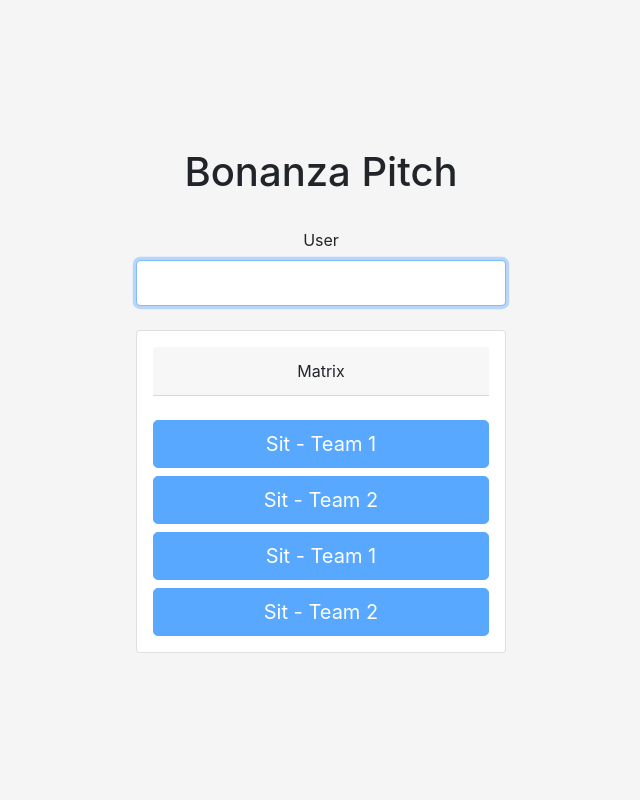
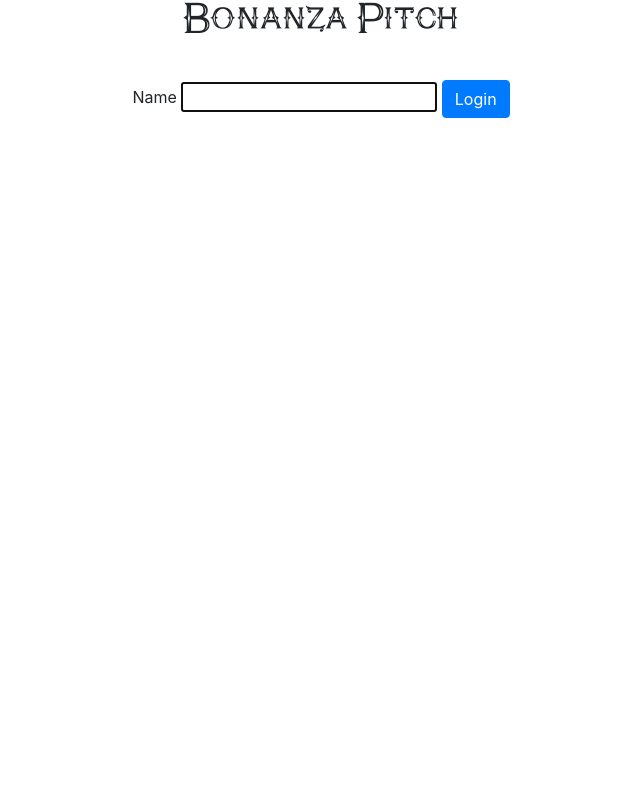
Before and after one commit to mwileczka/bonanza-pitch, a Flask app: page / in a window 1280 px wide. Shown: the whole page, without its empty margins (319-959 px from the left). Run offline with Flask 2, Linux system fonts and the light colour scheme; some libraries are stand-ins or nearby versions.

Commit message:
New login page. Dynamic tables. Add and remove tables.

```diff
--- a/app.py
+++ b/app.py
@@ -38,37 +38,66 @@ thread_lock = Lock()
 # console.setLevel(logging.DEBUG)
 # logging.getLogger('').addHandler(console)
 
-@app.route('/', methods=['GET', 'POST'])
-def index():
-    return render_template('lobby.html')
-
-
 def version_tick():
     return math.floor(time.time())
 
-
 app.jinja_env.globals.update(version_tick=version_tick)
 
+@app.route('/', methods=['GET','POST'])
+def index():
+    if request.method == 'POST':
+        session.pop('username', None)
+        session.pop('is_bot', None)
+        session.pop('table', None)
+        session.pop('seat', None)
+
+    if 'username' in session:
+        return redirect(url_for('lobby'))
+    return render_template('login.html')
+
+@app.route('/lobby', methods=['GET', 'POST'])
+def lobby():
+    if request.method == 'POST':
+        if 'table' in request.form:
+            new_table_name = request.form['table']
+            if new_table_name not in tables:
+                tables[new_table_name] = Table(id=new_table_name)
+        else:
+            username = request.form['username']
+            is_bot = bool(request.form['bot'])
+            # Store the data in session
+            session['username'] = username
+            session['is_bot'] = is_bot
+        # TODO add check for avail seat here
+
+    if session.get('username') is not None:
+        return render_template('lobby.html', session=session, tables=tables)
+    else:
+        return redirect(url_for('index'))
 
 @app.route('/table', methods=['GET', 'POST'])
 def table():
     if request.method == 'POST':
-        username = request.form['username']
+        if 'username' in request.form:
+            username = request.form['username']
+            session['username'] = username
+        if 'is_bot' in request.form:
+            is_bot = bool(request.form['bot'])
+            session['is_bot'] = is_bot
+
         table = request.form['table']
         seat = int(request.form['seat'])
-        is_bot = bool(request.form['bot'])
+
         # Store the data in session
-        session['username'] = username
         session['table'] = table
         session['seat'] = seat
-        session['is_bot'] = is_bot
+
         # TODO add check for avail seat here
+
+    if session.get('table') is not None:
         return render_template('table.html', session=session)
     else:
-        if session.get('username') is not None:
-            return render_template('table.html', session=session)
-        else:
-            return redirect(url_for('index'))
+        return redirect(url_for('index'))
 
 
 class WebPlayer(Player):
@@ -120,6 +149,8 @@ class TableNamespace(Namespace):
 
         t.re_request(seat)
 
+        update_lobby()
+
     def on_text(self, message):
         table_name = session.get('table')
         username = session.get('username')
@@ -138,10 +169,13 @@ class TableNamespace(Namespace):
         del session['seat']
 
         t = tables.get(table_name)
-        t.seats[seat_idx].player = None
-        t.seats[seat_idx].state = Seat.State.Disconnected
+        if t:
+            t.seats[seat_idx].player = None
+            t.seats[seat_idx].state = Seat.State.Disconnected
 
         emit('status', {'msg': f'{username} has left the table.'}, room=table_name)
+
+        update_lobby()
 
     def on_disconnect(self):
         table_name = session.get('table')
@@ -153,8 +187,9 @@ class TableNamespace(Namespace):
         emit('status', {'msg': username + ' has been disconnected.'}, room=table_name)
 
         t = tables.get(table_name)
-        t.seats[seat_idx].player = None
-        t.seats[seat_idx].state = Seat.State.Disconnected
+        if t:
+            t.seats[seat_idx].player = None
+            t.seats[seat_idx].state = Seat.State.Disconnected
 
         if request.sid == players[username].ws_token:
             players[username].ws_token = None
@@ -234,10 +269,13 @@ class TableNamespace(Namespace):
         t.suit(args)
 
 
+def update_lobby():
+    socketio.emit('lobby', [t.get_lobby_json() for t in tables.values()], to='lobby', namespace='/lobby')
+
 class LobbyNamespace(Namespace):
     def on_req_lobby(self):
         print('on_req_lobby')
-        emit('lobby', [t.get_lobby_json() for t in tables.values()])
+        update_lobby()
 
     def on_disconnect(self):
         username = session.get('username')
@@ -249,6 +287,21 @@ class LobbyNamespace(Namespace):
         print('connect', username)
         join_room('lobby')
 
+    def on_create(self, table_name):
+        print('create', table_name)
+        if table_name not in tables:
+            tables[table_name] = Table(table_name)
+
+        update_lobby()
+
+    def on_delete(self, table_name):
+        print('delete', table_name)
+        t = tables.pop(table_name, None)
+        if t:
+            t.kick()
+
+        update_lobby()
+
 
 socketio.on_namespace(TableNamespace('/table'))
 socketio.on_namespace(LobbyNamespace('/lobby'))
--- a/static/styles/style.css
+++ b/static/styles/style.css
@@ -1,47 +1,21 @@
 html,
 body {
-  height: 100%;
+
 }
 
 body {
-  display: -ms-flexbox;
-  display: flex;
-  -ms-flex-align: center;
-  align-items: center;
-  padding-top: 40px;
-  padding-bottom: 40px;
-  background-color: #f5f5f5;
+
 }
 
-.form-signin {
-  width: 100%;
-  max-width: 400px;
-  padding: 15px;
-  margin: auto;
+@font-face {
+  font-family: PokerKings;
+  src: url('PokerKings.ttf');
 }
 
-.form-signin .form-control {
-  position: relative;
-  box-sizing: border-box;
-  height: auto;
-  padding: 10px;
-  font-size: 16px;
+.poker_kings {
+  font-family: PokerKings;
 }
-.form-signin .form-control:focus {
-  z-index: 2;
+
+.seat-red {
+
 }
-@import url('https://fonts.googleapis.com/css2?family=Roboto:wght@500&display=swap');
-.chatwindow{
-  position: absolute;
-	top:50;
-	bottom: 50;
-	left: 0;
-  right: 0;
-  margin: auto;
-  width: 100%;
-  padding: 30px;
-}
-h2{
-  text-align: center;
-  font-family: 'Roboto', sans-serif;
-}
--- a/templates/lobby.html
+++ b/templates/lobby.html
@@ -3,7 +3,7 @@
 
 <head>
     <title>Bonanza Pitch</title>
-    <!--Link to CSS -->
+
     <link rel="shortcut icon" type="image/png" href="{{ url_for('static', filename='img/favicon.png') }}">
     <link rel="stylesheet" href="https://cdn.jsdelivr.net/npm/bootstrap@4.6.0/dist/css/bootstrap.min.css"
           integrity="sha384-B0vP5xmATw1+K9KRQjQERJvTumQW0nPEzvF6L/Z6nronJ3oUOFUFpCjEUQouq2+l" crossorigin="anonymous">
@@ -21,39 +21,100 @@
 
             socket.on('lobby', function (data) {
                 console.log(data)
-                for (let idx = 0; idx < 4; idx++) {
-                    if (data[0]['seats'][idx] == null) {
-                        $('#seat' + idx).text('AVAILABLE - Team ' + (idx % 2 + 1))
-                        $('#seat' + idx).prop('disabled', false);
-                    } else {
-                        $('#seat' + idx).text(data[0]['seats'][idx] + ' - Team ' + (idx % 2 + 1))
-                        $('#seat' + idx).prop('disabled', true);
+
+                var container = document.getElementById("table-container");
+                var content = "";
+
+                for (const table of data) {
+                    var seat_captions = [];
+                    var seat_clicks = [];
+                    for (const [i, seat] of table.seats.entries()) {
+                        var extra;
+                        var caption;
+                        if (seat === null) {
+                            seat_captions[i] = 'Click to JOIN'
+                            seat_clicks[i] = `sit_at_table('${table.name}', ${i});`
+                        } else {
+                            seat_captions[i] = seat
+                            seat_clicks[i] = ''
+                        }
                     }
+
+                    content += `
+<div id="table_${table.name}" class="card text-white bg-success m-3">
+    <div class="card-header">
+        <div class="row">
+            <div class="col"></div>
+            <div class="col-10"><h4>${table.name}</h4></div>
+            <div class="col"><button type="button" class="close" aria-label="Close" onclick="delete_table('${table.name}')"><span aria-hidden="true">&times;</span></button></div>
+        </div>
+    </div>
+    <div class="card-body text-center">
+        <h2><span style="width: 20rem;" class="badge badge-pill badge-danger m-1" onclick="${seat_clicks[0]}">${seat_captions[0]}</span></h2>
+        <h2>
+            <span style="width: 20rem;" class="badge badge-pill badge-dark m-1" onclick="${seat_clicks[3]}">${seat_captions[3]}</span>
+            <span style="width: 20rem;" class="badge badge-pill badge-dark m-1" onclick="${seat_clicks[1]}">${seat_captions[1]}</span>
+        </h2>
+        <h2><span style="width: 20rem;" class="badge badge-pill badge-danger m-1" onclick="${seat_clicks[2]}">${seat_captions[2]}</span></h2>
+    </div>
+</div>`
+
                 }
+
+                container.innerHTML = content
             });
         });
+
+        function sit_at_table(table_name, seat_idx){
+            $('#form_table_name').val(table_name);
+            $('#form_table_seat').val(seat_idx);
+            $('#form_table').submit();
+        }
+
+        function delete_table(table_name){
+            socket.emit('delete', table_name);
+        }
+
+        function create_table(){
+            if($('#new_table_name').val().length > 0) {
+                socket.emit('create', $('#new_table_name').val());
+                $('#new_table_name').val('')
+            }
+        }
 
 
     </script>
 </head>
 
 <body class="text-center">
-<form class="form-signin" action="{{ url_for('table') }}" method="POST">
-    <h1>Bonanza Pitch</h1><br>
-    <label for="username">User</label>
-    <input type="text" id="username" name="username" class="form-control"
-           value="{{ session.get('username','') }}" required autofocus><br>
-    <input type="hidden" name="bot" value="0">
-    <div class="card p-3">
-    <div class="card-header">Matrix</div>
-    <input type="hidden" id="table" name="table" class="form-control" value="Matrix" readonly required><br>
-    <button id="seat0" class="btn btn-lg btn-primary btn-block" name="seat" value="0" disabled>Sit - Team 1</button>
-    <button id="seat1" class="btn btn-lg btn-primary btn-block" name="seat" value="1" disabled>Sit - Team 2</button>
-    <button id="seat2" class="btn btn-lg btn-primary btn-block" name="seat" value="2" disabled>Sit - Team 1</button>
-    <button id="seat3" class="btn btn-lg btn-primary btn-block" name="seat" value="3" disabled>Sit - Team 2</button>
+
+<h1 class="poker_kings">Bonanza Pitch</h1>
+
+
+<div class="row">
+    <div class="col">
+        <form action="{{ url_for('index') }}" method="POST">
+            Welcome {{ session['username'] }}!
+            <button id="logout" class="btn btn-danger">Logout</button>
+        </form>
     </div>
+    <div class="col">
+        <label for="new_table_name">Table Name</label>
+        <input id="new_table_name" name="table">
+        <button class="btn btn-primary" type="button" onclick="create_table();">Create</button>
+    </div>
+</div>
 
+
+<form id="form_table" class="form-signin" action="{{ url_for('table') }}" method="POST">
+    <input id="form_table_name" type="hidden" name="table">
+    <input id="form_table_seat" type="hidden" name="seat">
+
+    <div id="table-container">
+    <!-- Placeholder for tables -->
+    </div>
 </form>
+
 </body>
 
 </html>
--- /dev/null
+++ b/templates/login.html
@@ -0,0 +1,27 @@
+<!doctype html>
+<html lang="en">
+
+<head>
+    <title>Bonanza Pitch</title>
+    <link rel="shortcut icon" type="image/png" href="{{ url_for('static', filename='img/favicon.png') }}">
+    <link rel="stylesheet" href="https://cdn.jsdelivr.net/npm/bootstrap@4.6.0/dist/css/bootstrap.min.css"
+          integrity="sha384-B0vP5xmATw1+K9KRQjQERJvTumQW0nPEzvF6L/Z6nronJ3oUOFUFpCjEUQouq2+l" crossorigin="anonymous">
+    <link href="{{ url_for('static', filename='styles/style.css') }}" rel="stylesheet">
+    <script src="{{ url_for('static', filename='js/jquery-3.6.0.min.js') }}"></script>
+
+    <script type="text/javascript" src="//cdnjs.cloudflare.com/ajax/libs/socket.io/4.0.0/socket.io.min.js"></script>
+</head>
+
+<body class="text-center">
+
+<h1 class="poker_kings">Bonanza Pitch</h1><br>
+<form action="{{ url_for('lobby') }}" method="POST">
+    <label for="username">Name</label>
+    <input type="text" id="username" name="username"
+           value="{{ session.get('username','') }}" required autofocus>
+    <input type="hidden" name="bot" value="0">
+    <button type="submit" class="btn btn-primary">Login</button>
+</form>
+</body>
+
+</html>
--- a/templates/table.html
+++ b/templates/table.html
@@ -65,6 +65,10 @@
                 // TODO update scoreboard
             });
 
+            socket.on('kick', function () {
+                leave_table();
+            });
+
             $('#send').click(function (e) {
                 text = $('#text').val();
                 $('#text').val('');
@@ -82,7 +86,7 @@
             socket.emit('leave', {}, function () {
                 socket.disconnect();
                 // go back to the login page
-                window.location.href = "{{ url_for('index') }}";
+                window.location.href = "{{ url_for('lobby') }}";
             });
         }
 
```
Also changed, not shown: bot.py (+6 -1 lines), pitch.py (+9 -2 lines), static/styles/style-old.css (added, +56 -0 lines), static/styles/PokerKings.ttf (added).
